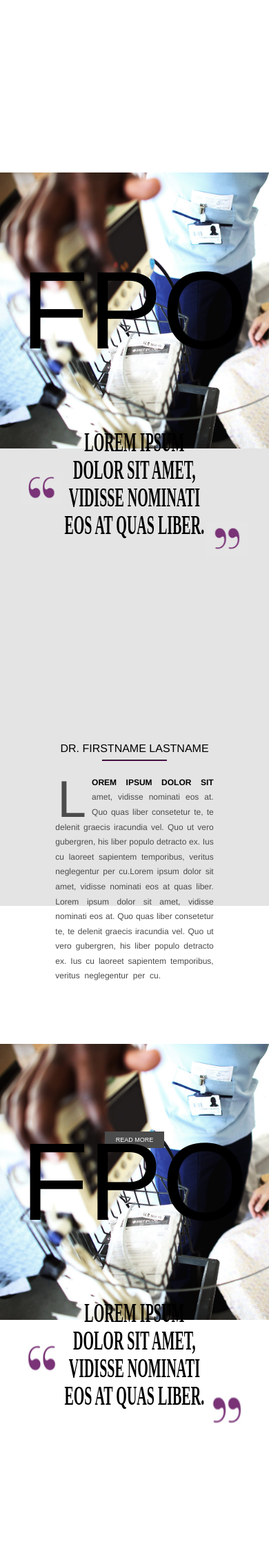
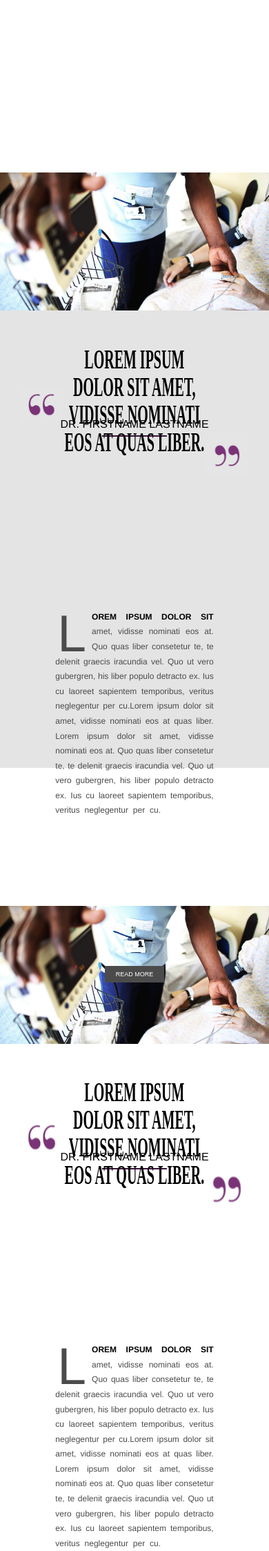
Before and after one commit to samguergen/Athena-Frontend, a PHP site: page / in a window 390 px wide; the page is wider, and only the part inside the window is pictured. Shown: the part 2028-4276 px from the top of that part at 69% size. Run offline with PHP 8.4, Linux system fonts and the light colour scheme; some libraries are stand-ins or nearby versions; some web fonts are replaced.

Commit message:
correct reorder

```diff
--- a/index.html
+++ b/index.html
@@ -210,7 +210,7 @@
               Lorem ipsum dolor sit amet, vidisse nominati eos at quas liber.
           </div>
           <img class="second" src="images/closedq-white.png"/>
-      </div>
+        </div>
         <div id="qr2" class="quote-ref">
           DR. FIRSTNAME LASTNAME
           <hr class="purple">
--- a/styles/app.css
+++ b/styles/app.css
@@ -590,6 +590,19 @@ a:link {
   }
   .second-set {
     margin-top: 200px;
+    height: 200px;
+  }
+  .second-set .fpo-header {
+    visibility: hidden;
+  }
+  .quote-wrapper {
+    margin-top: 80px;
+  }
+  .quote-ref {
+    margin-top: -250px !important;
+  }
+  .grey-set .jumbo-descr {
+    padding-top: 230px;
   }
 
 }
```
